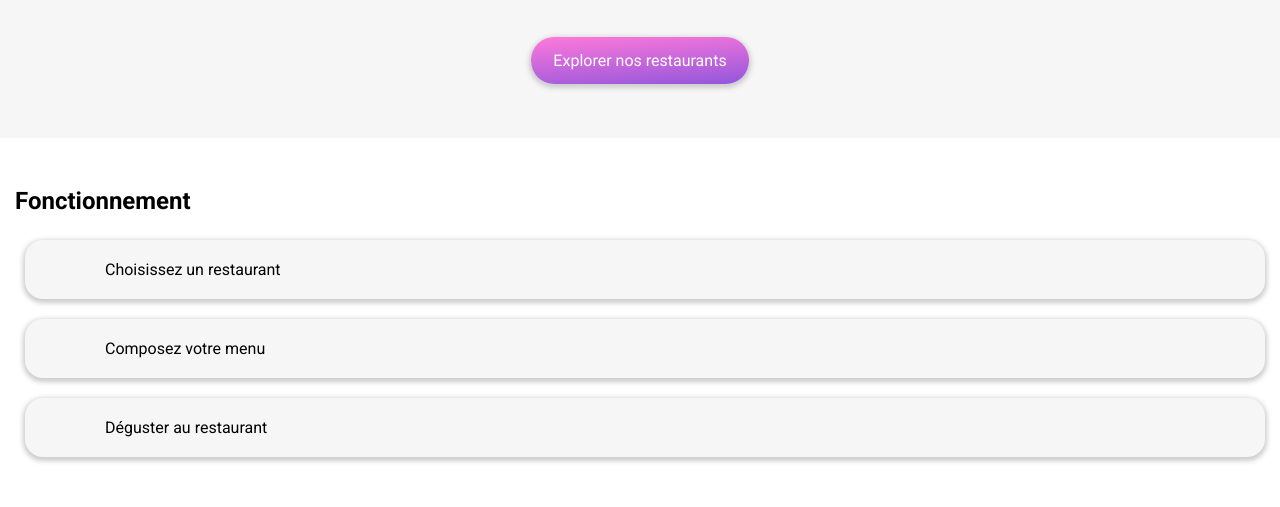
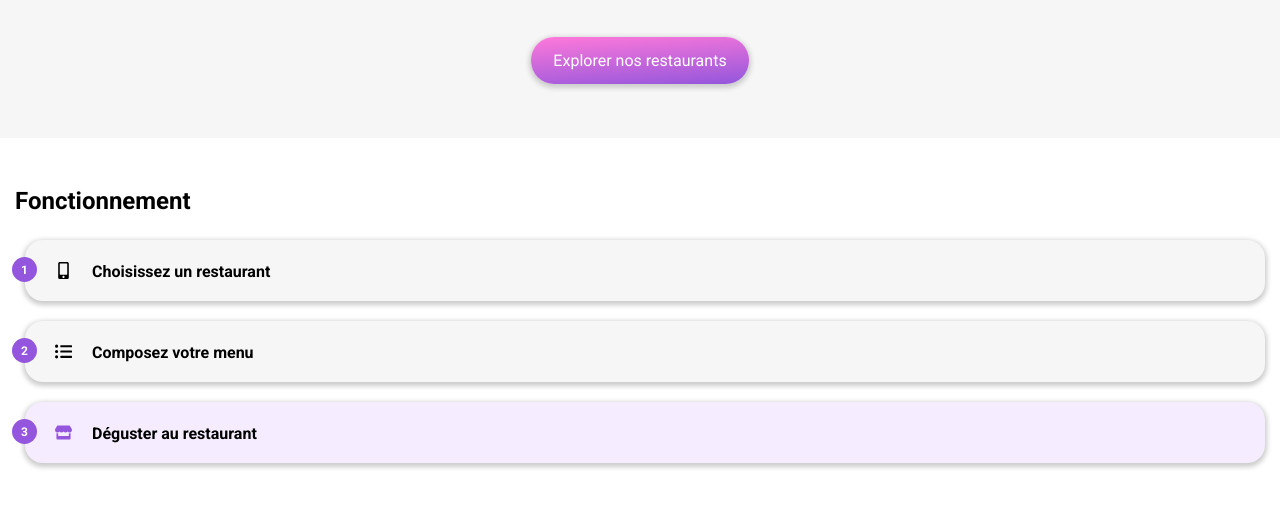
Before and after one commit to DamienPinna/ohmyfood_v2, a website: page index.html in a window 1280 px wide. Shown: the part 231-738 px from the top of the page. Drawn offline with Linux system fonts and the light colour scheme; a web font is replaced by a local one.

Commit message:
finalisation de la partie fonctionnement

```diff
--- /dev/null
+++ b/design/sass/_mixins.scss
@@ -0,0 +1,11 @@
+// Ajout d'une icone dans un pseudo-élément before
+@mixin icone($url, $dimension) {
+  content: "";
+  display: inline-block;
+  background-image: url($url);
+  background-size: $dimension $dimension;
+  height: $dimension;
+  width: $dimension;
+  margin-right: 2rem;
+  transform: translateY(2px);
+}
--- a/design/sass/style.scss
+++ b/design/sass/style.scss
@@ -1,4 +1,5 @@
 @import "variables";
+@import "mixins";
 
 // font-family: 'Roboto', sans-serif;
 // font-family: 'Shrikhand', cursive;
@@ -115,13 +116,45 @@ aside {
 
   ol {
     margin-left: 1rem;
+    position: relative;
+    font-weight: bold;
+
+    span {
+      position: absolute;
+      color: #fff;
+      background-color: $primary-color;
+      border-radius: 50%;
+      width: 2.5rem;
+      height: 2.5rem;
+      text-align: center;
+      padding-top: 0.6rem;
+      transform: translateX(-13px);
+      margin-top: 1.7rem;
+      font-size: 1.2rem;
+    }
 
     li {
-      padding: 2rem 0 2rem 8rem;
+      padding: 2rem 0 2rem 3rem;
       margin-bottom: 2rem;
       border-radius: 18px;
       background-color: $background-grey-light;
       box-shadow: $box-shadow;
+
+      &:nth-child(2)::before {
+        // Param (url, dimensions)
+        @include icone("../../images/icones/mobile-alt-solid.svg", 1.7rem);
+      }
+
+      &:nth-child(4)::before {
+        @include icone("../../images/icones/list-ul-solid.svg", 1.7rem);
+      }
+      &:nth-child(6)::before {
+        @include icone("../../images/icones/store-solid.svg", 1.7rem);
+      }
+
+      &:nth-child(6) {
+        background-color: $background-purple-light;
+      }
     }
   }
 }
--- a/index.html
+++ b/index.html
@@ -30,9 +30,9 @@
       <section class="fonctionnement">
          <h2>Fonctionnement</h2>
          <ol>
-            <li>Choisissez un restaurant</li>
-            <li>Composez votre menu</li>
-            <li>Déguster au restaurant</li>
+            <span>1</span><li>Choisissez un restaurant</li>
+            <span>2</span><li>Composez votre menu</li>
+            <span>3</span><li>Déguster au restaurant</li>
          </ol>
       </section>
    </body>
```
Also changed, not shown: design/css/style.css, images/icones/list-ul-solid.svg (added), images/icones/mobile-alt-solid.svg (added), images/icones/store-solid.svg (added), 1 other file.
